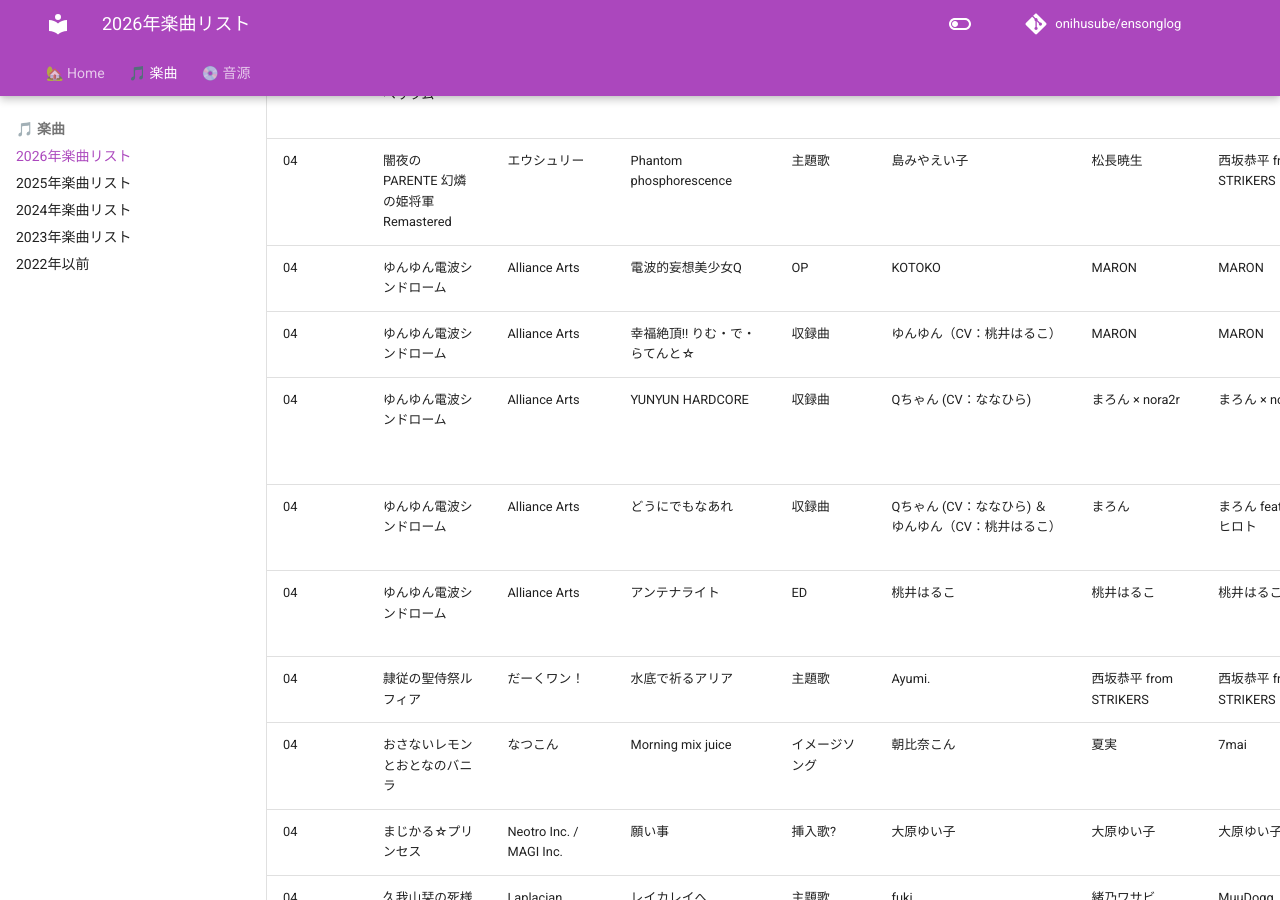
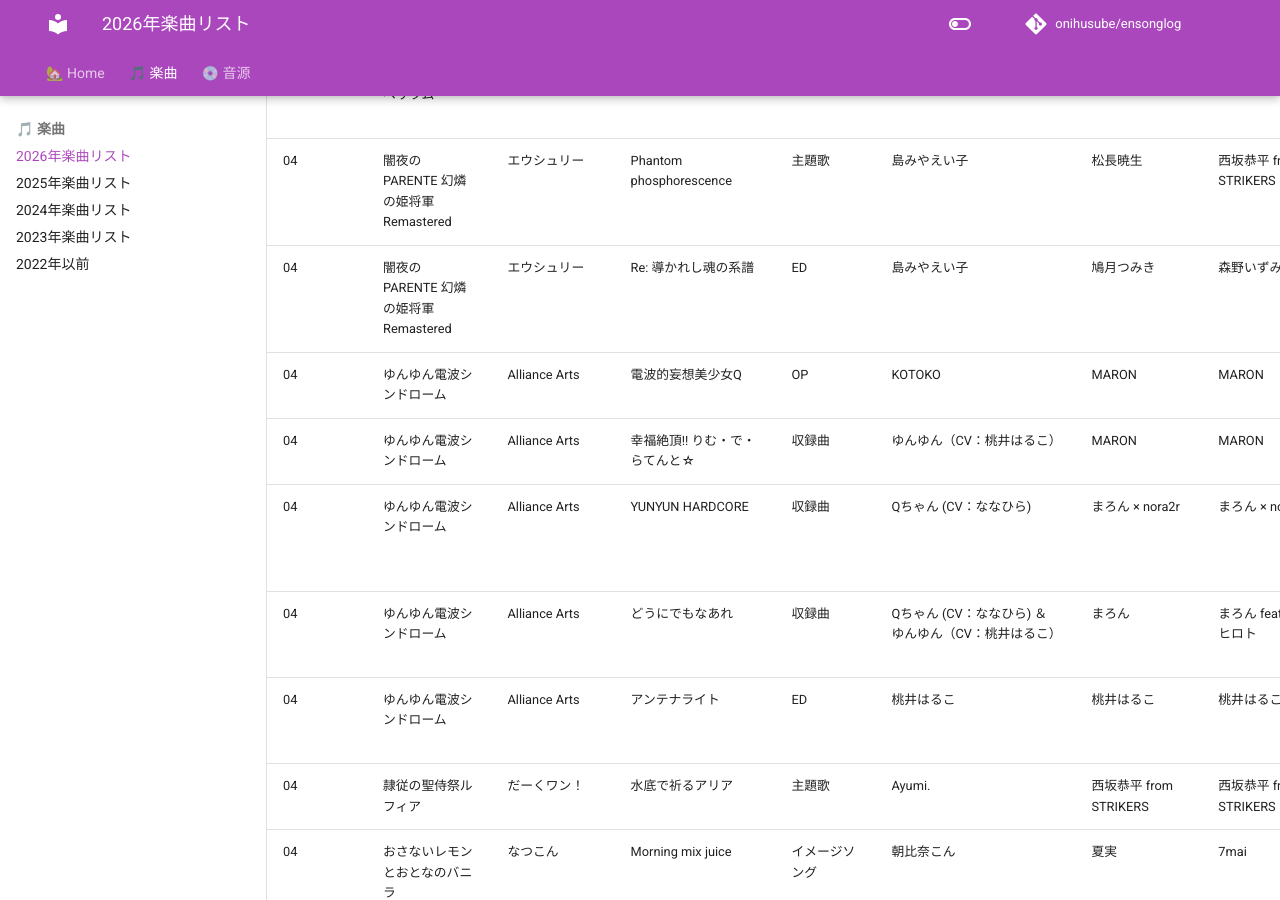
Before and after one commit to onihusube/ensonglog, an MkDocs documentation site: the page built from docs/2026/楽曲.md, in a window 1280 px wide and 900 px high, scrolled down 9326 px. Built offline with MkDocs 1.6.1 and Material for MkDocs 9.7.7, drawn with Linux system fonts in a browser that asks for light colours; emoji names are drawn with the system emoji font; comment, search, counter and statistics services are not loaded.

Commit message:
yamiyo no parente

```diff
--- a/docs/2026/楽曲.md
+++ b/docs/2026/楽曲.md
@@ -114,6 +114,7 @@ search:
 | 04<!--/24--> | 姫と艶欲のインペリウム | エスクード | Imperium | OP | solfa feat. Ceui | 天ヶ咲麗 | 伊吹ユキヒロ | 伊吹ユキヒロ | [🎵🔗](https://www.escude.co.jp/product/imperium/shop_guide.html#shop_01_op) オリジナルサウンドトラック | | [:fontawesome-brands-youtube:](https://www.youtube.com/watch?v=cr3IRqFHRQk) |
 | 04<!--/24--> | 姫と艶欲のインペリウム | エスクード | 星降る夜に | ED | solfa feat.鈴湯 | 天ヶ咲麗 | 橋咲透 | 橋咲透 | [🎵🔗](https://www.escude.co.jp/product/imperium/shop_guide.html#shop_01_ed) オリジナルサウンドトラック | | |
 | 04<!--/24--> | 闇夜のPARENTE 幻燐の姫将軍Remastered | エウシュリー | Phantom phosphorescence | 主題歌 | 島みやえい子 | 松長暁生 | 西坂恭平  from STRIKERS | 西坂恭平  from STRIKERS |  |  | [:fontawesome-brands-youtube:](https://www.youtube.com/watch?v=5h8f_jRkeFQ) |
+| 04<!--/24--> | 闇夜のPARENTE 幻燐の姫将軍Remastered | エウシュリー | Re: 導かれし魂の系譜 | ED | 島みやえい子 | 鳩月つみき | 森野いずみ | 西坂恭平  from STRIKERS |  |  |  |
 | 04<!--/24--> | ゆんゆん電波シンドローム | Alliance Arts | 電波的妄想美少女Q | OP | KOTOKO | MARON | MARON | MARON | [🎵🔗](https://linkco.re/6X1hdtus) | Guitar：小林ヒロト／MIX・Mastering：Shibaya | [:fontawesome-brands-youtube:](https://www.youtube.com/watch?v=Wu4tMwXmwj0) |
 | 04<!--/24--> | ゆんゆん電波シンドローム | Alliance Arts | 幸福絶頂!! りむ・で・らてんと☆ | 収録曲 | ゆんゆん（CV：桃井はるこ） | MARON | MARON | MARON | [🎵🔗](https://linkco.re/UfZxzZHr) | Guitar：小林ヒロト／Mix・Mastering：Shibayan | [:fontawesome-brands-youtube:](https://www.youtube.com/watch?v=k9AgurEFcGU) |
 | 04<!--/24--> | ゆんゆん電波シンドローム | Alliance Arts | YUNYUN HARDCORE | 収録曲 | Qちゃん (CV：ななひら) | まろん × nora2r | まろん × nora2r | まろん × nora2r | [🎵🔗](https://linkco.re/FzDPCPsE) </br> オリジナルサウンドトラック（[Steam](https://store.steampowered.com/app/4535550/_/)） |  | [:fontawesome-brands-youtube:](https://www.youtube.com/watch?v=b712-HFa6yA) |
```
